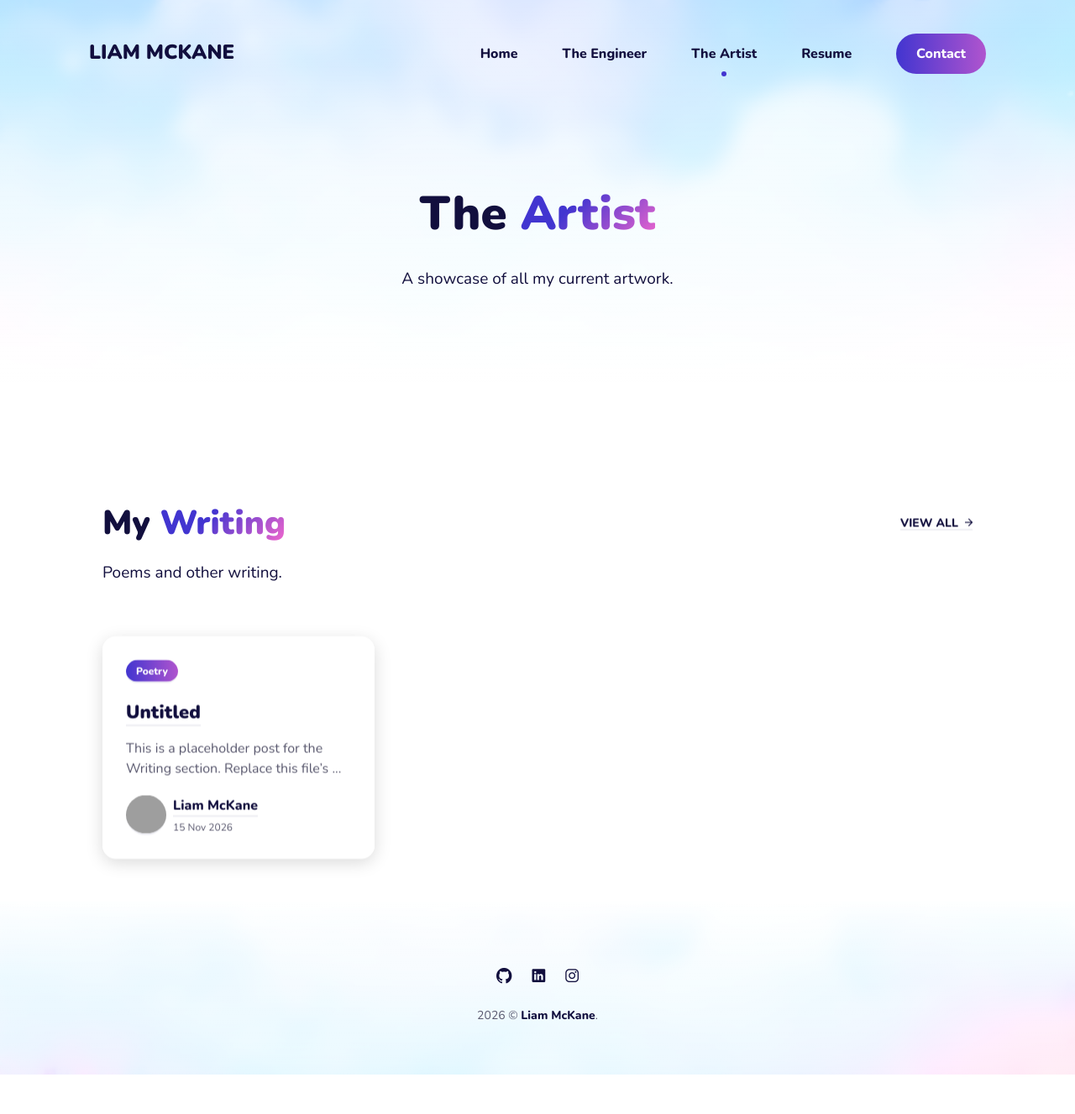
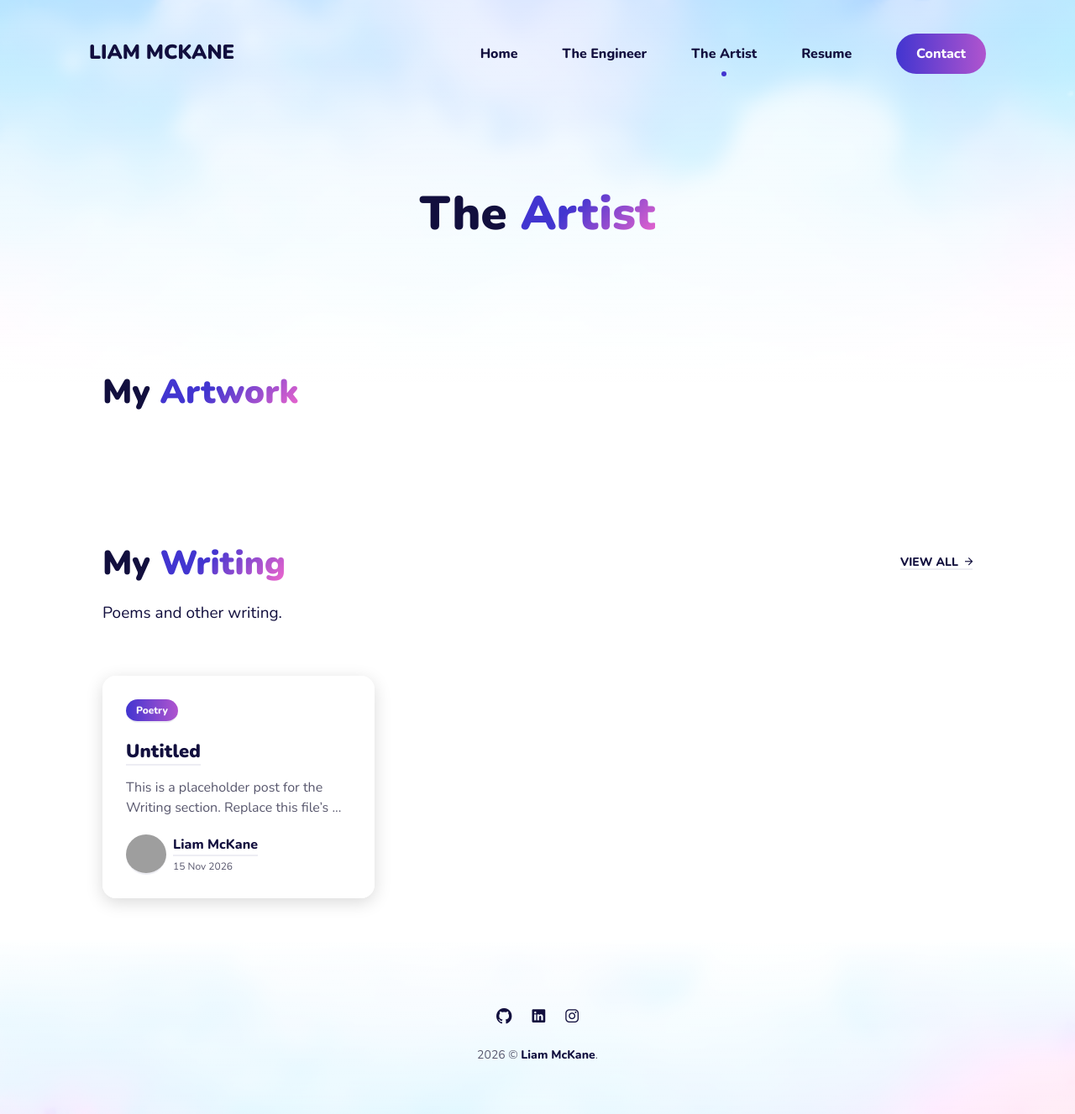
Before and after one commit to lmckane/lmckane, a Jekyll site: the page built from _pages/artist.md, in a window 1280 px wide. Shown: the whole page at 84% size. Built offline with Jekyll 4.4.1, drawn with Linux system fonts in a browser that asks for light colours; a script that is not in the unit is left out; before the commit the page ends 1280 px from its top, so only the background shows below that; grey boxes are pictures that could not be loaded.

Commit message:
Give the Artist page's art feed its own section header
Drops the generic "A showcase of all my current artwork." subtext
and adds a "My Artwork" heading above the Instagram feed, mirroring
the "My Writing" section below it.

Co-Authored-By: Claude Sonnet 5 <noreply@anthropic.com>
Claude-Session: https://claude.ai/code/session_011WuHfL641bvzG4c7cxbwUn

```diff
--- a/_data/settings.yml
+++ b/_data/settings.yml
@@ -77,6 +77,12 @@ projects__settings:
 #   blog__description:
 
 #-------------------------------
+# Artist Section
+
+artist__settings:
+  artist__title: My <span class="text-span">Artwork</span> # Add a 'text-span' class to highlight text.
+
+#-------------------------------
 # Writing Section
 
 writing__settings:
--- a/_includes/section-artist.html
+++ b/_includes/section-artist.html
@@ -34,6 +34,17 @@
 </style>
 
 <section class="section art feed" id="art-feed">
+    <div class="container">
+        <div class="row">
+            <div class="col col-12">
+                <div class="section__info">
+                    <div class="section__head">
+                        <h2 class="section__title">{{ site.data.settings.artist__settings.artist__title }}</h2>
+                    </div>
+                </div>
+            </div>
+        </div>
+    </div>
     <div class="instagram-feed">
         <script type="text/javascript" src="https://www.juicer.io/embed/ljm-art/embed-code.js" async defer></script>
     </div>
--- a/_pages/artist.md
+++ b/_pages/artist.md
@@ -2,7 +2,6 @@
 layout: page
 title: The <span class="text-span">Artist</span>
 card_title: The Artist
-description: A showcase of all my current artwork.
 image:
 ---
 {% include section-artist.html %}
```
